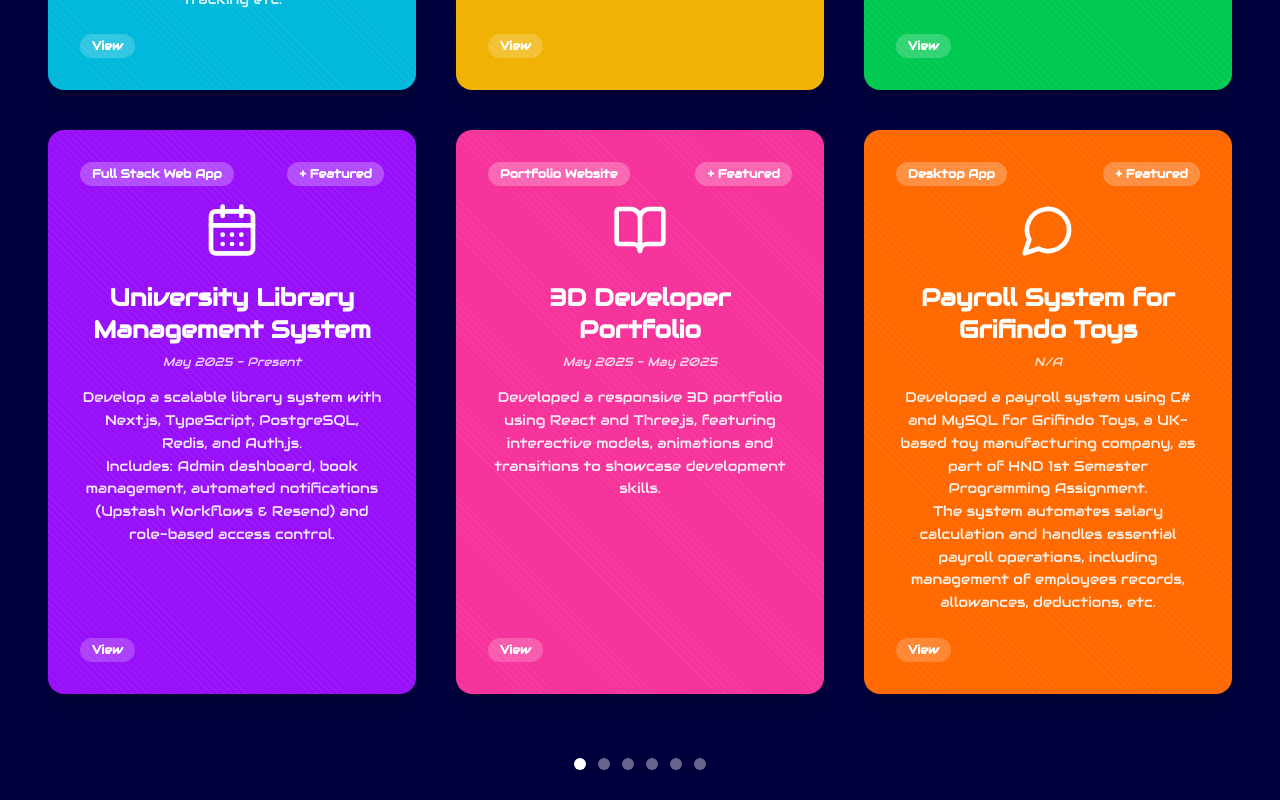
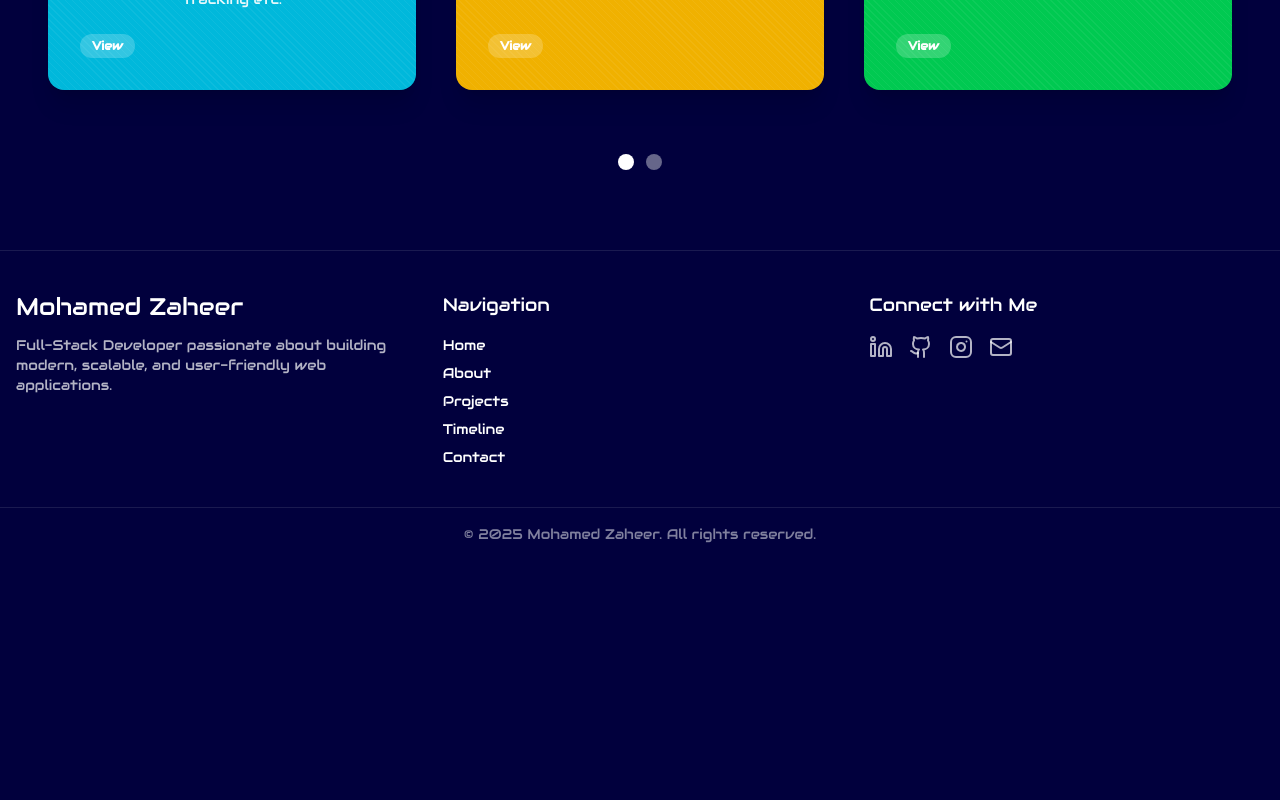
Before and after one commit to Zaheer2003/Portfolio_Zaheer, a Next.js app: page /projects in a window 1280 px wide. Shown: the part 780-1580 px from the top of the page. After the commit the page ends 1340 px from the top, so only its background shows below. Built offline with nearby package versions, Linux system fonts and the light colour scheme.

Commit message:
some new features

```diff
--- a/src/app/projects/page.tsx
+++ b/src/app/projects/page.tsx
@@ -1,10 +1,9 @@
 'use client'
 
 import { useRouter } from 'next/navigation'
-import React from 'react'
+import React, { useState } from 'react'
 import { CalendarDays, BookOpen, MessageCircle } from 'lucide-react'
 
-// Map your projects to icons/colors (for demo I assigned icons/colors by index)
 const projects = [
   {
     title: 'Retail Management System',
@@ -69,8 +68,17 @@ The system automates salary calculation and handles essential payroll operations
   },
 ]
 
+const ITEMS_PER_PAGE = 3
+
 export default function Projects() {
   const router = useRouter()
+  const [currentPage, setCurrentPage] = useState(0)
+
+  // Calculate visible projects
+  const startIndex = currentPage * ITEMS_PER_PAGE
+  const visibleProjects = projects.slice(startIndex, startIndex + ITEMS_PER_PAGE)
+
+  const totalPages = Math.ceil(projects.length / ITEMS_PER_PAGE)
 
   return (
     <section className="min-h-screen px-6 py-20 md:px-12 bg-[#01003D] text-white font-audiowide mt-6">
@@ -83,7 +91,7 @@ export default function Projects() {
         </div>
 
         <div className="grid md:grid-cols-3 gap-10">
-          {projects.map((project, idx) => (
+          {visibleProjects.map((project, idx) => (
             <button
               key={idx}
               onClick={() => router.push(project.url)}
@@ -97,7 +105,6 @@ export default function Projects() {
               type="button"
             >
               <div>
-                {/* Category and Featured badges */}
                 <div className="flex justify-between items-center mb-4">
                   <span className="bg-white/25 text-white text-xs px-3 py-1 rounded-full font-semibold">
                     {project.category}
@@ -107,24 +114,19 @@ export default function Projects() {
                   </span>
                 </div>
 
-                {/* Icon */}
                 <div className="flex justify-center items-center mb-6 text-white">
                   {project.icon}
                 </div>
 
-                {/* Title */}
                 <h3 className="text-2xl font-bold text-white mb-2">{project.title}</h3>
 
-                {/* Timeline */}
                 <p className="text-white/80 text-xs italic mb-4">{project.timeline}</p>
 
-                {/* Description */}
                 <p className="text-white/90 text-sm whitespace-pre-line leading-relaxed">
                   {project.description}
                 </p>
               </div>
 
-              {/* View button */}
               <div className="mt-6 flex justify-end">
                 <span
                   className="bg-white/20 text-white text-xs font-semibold px-3 py-1 rounded-full cursor-pointer hover:bg-white/40 transition"
@@ -140,14 +142,16 @@ export default function Projects() {
           ))}
         </div>
 
-        {/* Pagination Dots (static for now) */}
+        {/* Pagination Dots */}
         <div className="flex justify-center mt-16 gap-3">
-          {[...Array(6)].map((_, i) => (
-            <span
+          {[...Array(totalPages)].map((_, i) => (
+            <button
               key={i}
-              className={`w-3 h-3 rounded-full transition-colors ${
-                i === 0 ? 'bg-white' : 'bg-white/40'
+              aria-label={`Go to page ${i + 1}`}
+              className={`w-4 h-4 rounded-full transition-colors focus:outline-none ${
+                i === currentPage ? 'bg-white' : 'bg-white/40'
               }`}
+              onClick={() => setCurrentPage(i)}
             />
           ))}
         </div>
```
